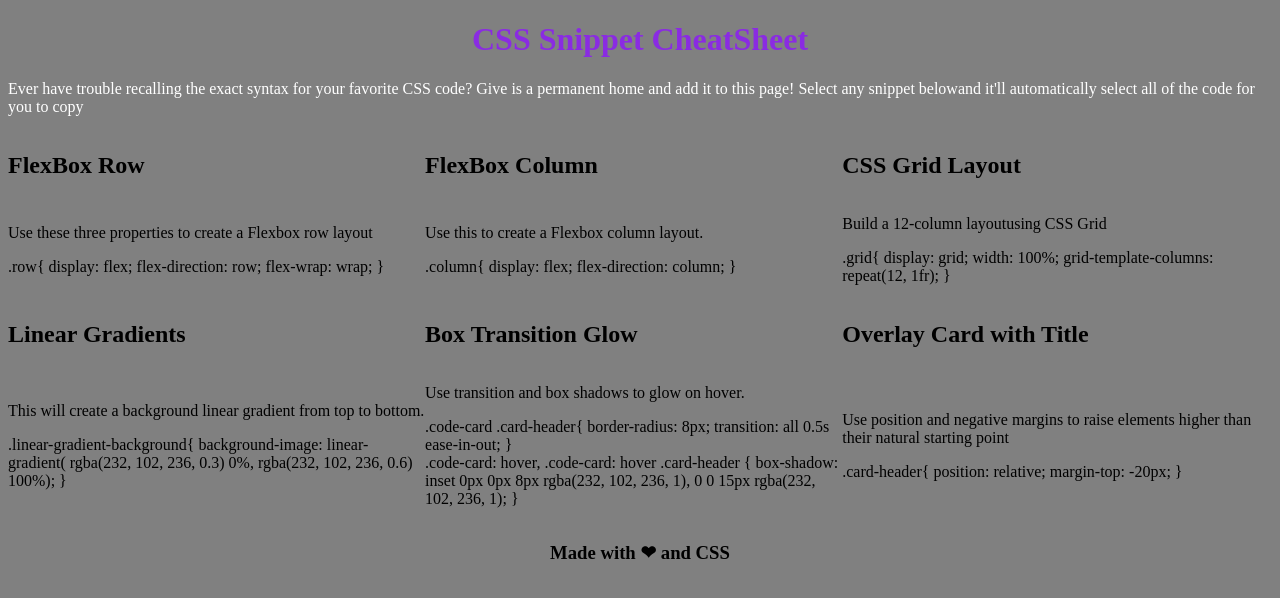
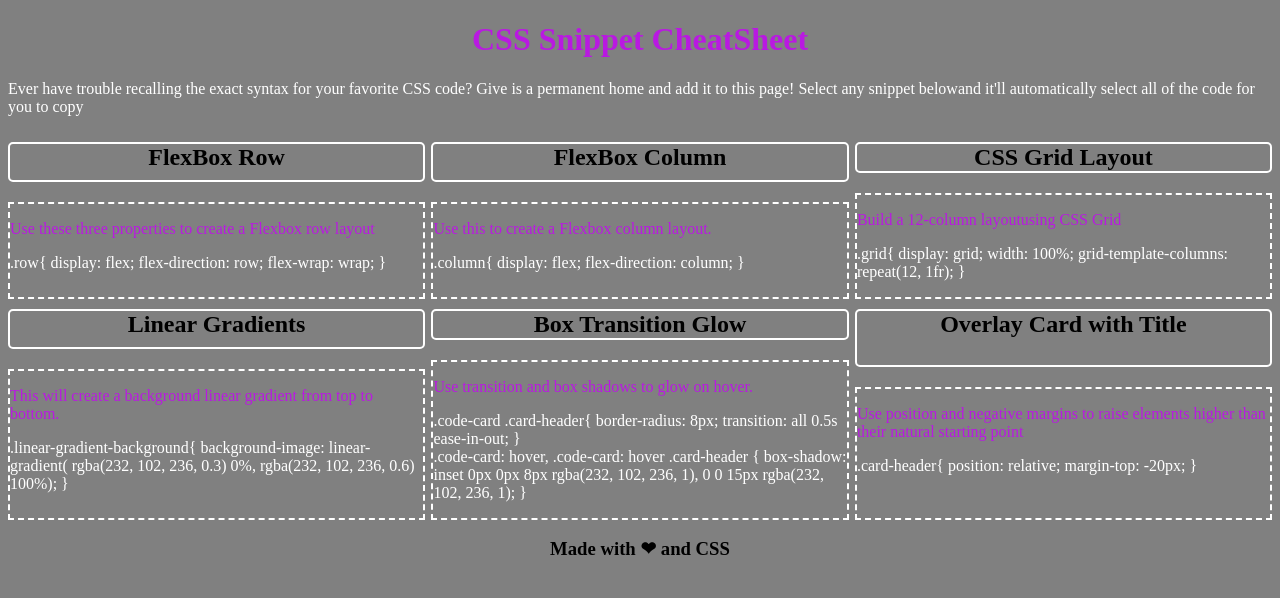
Before and after one commit to Rmolu11/mini-project-css-styling, a plain HTML site: page index.html in a window 1280 px wide. Drawn offline with Linux system fonts and the light colour scheme.

Commit message:
more styling, borders and basic colors added

```diff
--- a/assets/css/style.css
+++ b/assets/css/style.css
@@ -4,7 +4,7 @@ body{
 
 h1{
     text-align: center;
-    color:blueviolet;
+    color:#c209f0dd;
 }
 
 #header-text{
@@ -17,18 +17,40 @@ h1{
     display: flex;
     flex-wrap: wrap;
     flex-direction: row;
+    justify-content: space-between;
+    align-content: space-between;
 }
 
 .card-box{
     display: grid;
     width: 33%;
-    grid-template-columns: repeat(12, );
+    grid-template-columns: repeat(1fr);
+
 }
 
 .pink-background-box{
 
 }
 
+.dotted-box{
+    border: 2px dashed white;
+}
+
+.bold-header{
+    margin-top:10px;
+    text-align: center;
+    border: 2px solid white;
+    border-radius: 5px
+}
+
+.pink-text{
+    color: #c209f0dd;
+}
+
+.white-text{
+    color: white;
+}
+
 footer{
     text-align: center;
 }
```
Also changed, not shown: index.html (+4 -3 lines).
